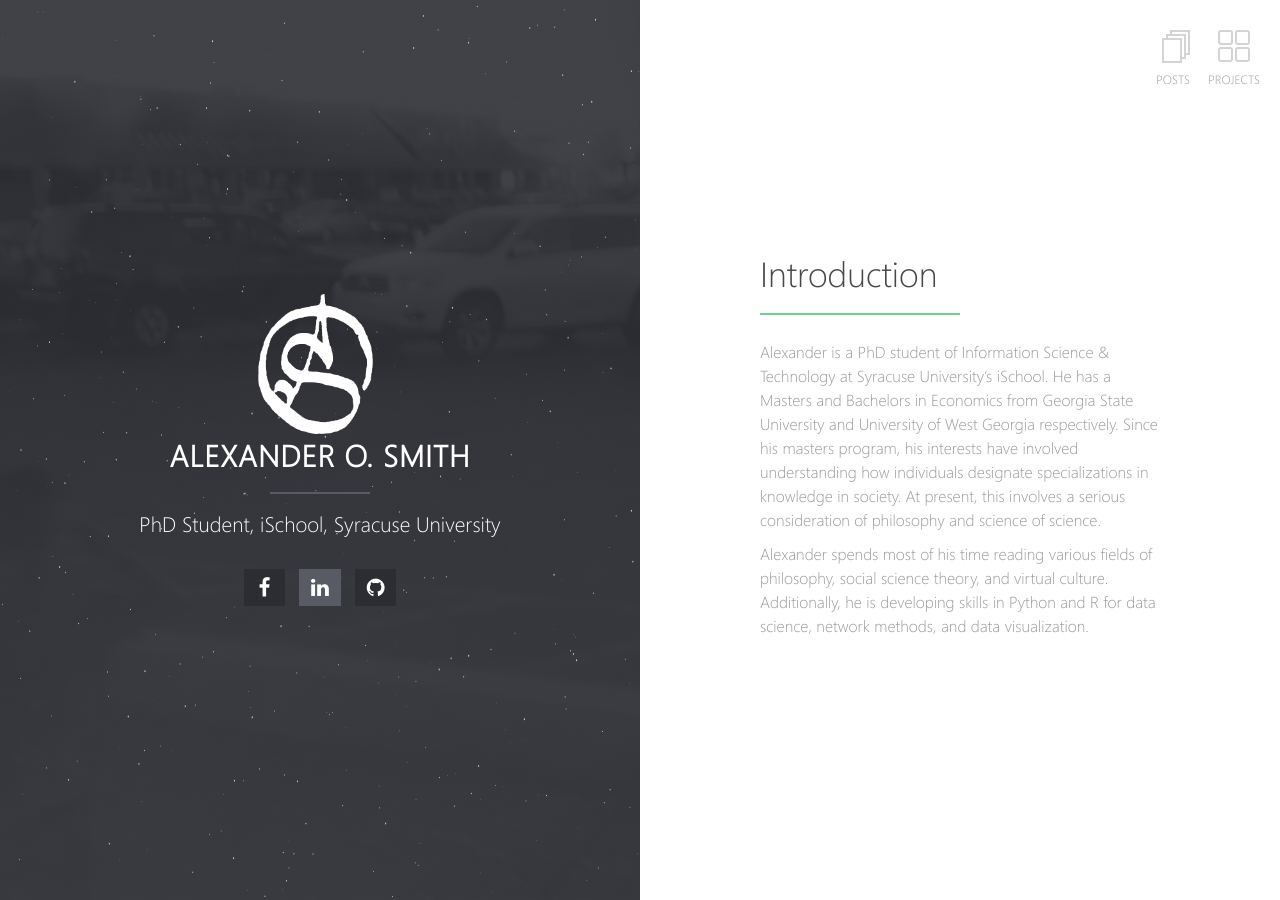
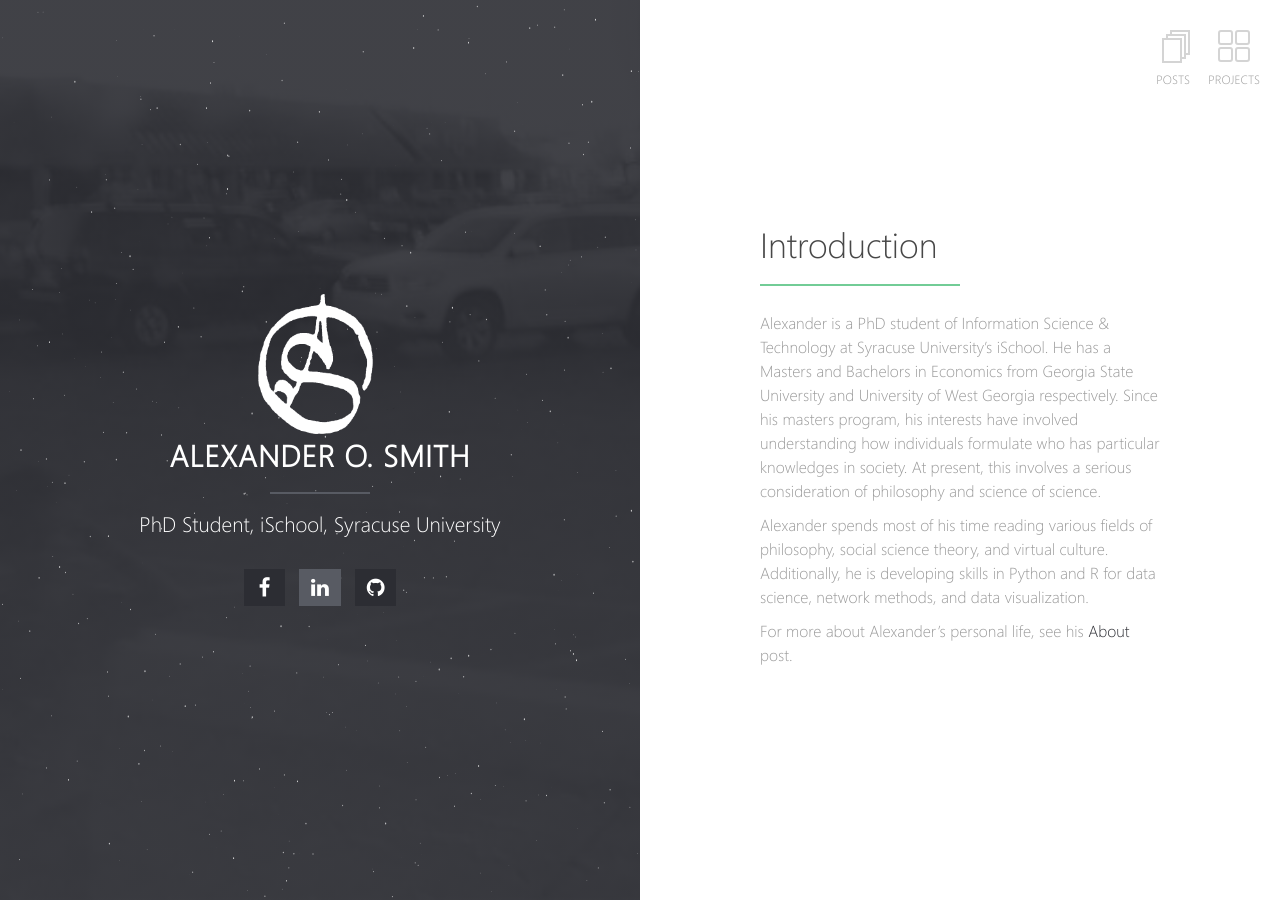
Before and after one commit to alexanderosmith/alexanderosmith-1.0, a Jekyll site: the page built from index.md, in a window 1280 px wide. Built offline with Jekyll 4.4.1, drawn with Linux system fonts in a browser that asks for light colours; our own code applies the rules of GitHub Pages for plain Markdown files.

Commit message:
Update Index
Link "About" Post

```diff
--- a/index.md
+++ b/index.md
@@ -3,6 +3,8 @@ layout: home
 ---
 # Introduction
 
-Alexander is a PhD student of Information Science & Technology at Syracuse University's iSchool. He has a Masters and Bachelors in Economics from Georgia State University and University of West Georgia respectively. Since his masters program, his interests have involved understanding how individuals designate specializations in knowledge in society. At present, this involves a serious consideration of philosophy and science of science.
+Alexander is a PhD student of Information Science & Technology at Syracuse University's iSchool. He has a Masters and Bachelors in Economics from Georgia State University and University of West Georgia respectively. Since his masters program, his interests have involved understanding how individuals formulate who has particular knowledges in society. At present, this involves a serious consideration of philosophy and science of science.
 
 Alexander spends most of his time reading various fields of philosophy, social science theory, and virtual culture. Additionally, he is developing skills in Python and R for data science, network methods, and data visualization.
+
+For more about Alexander's personal life, see his [About](_posts/2018-01-18-AboutAlexander.md) post.
```
